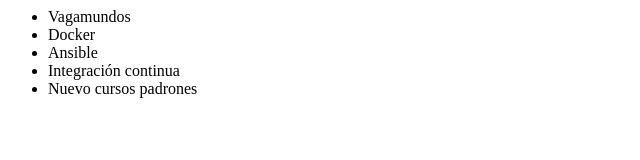
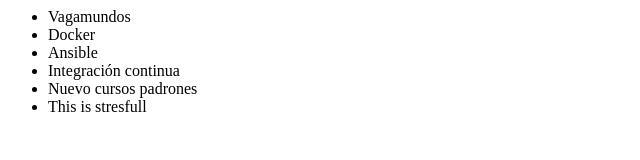
Before and after one commit to JorgeTotena/Prueba-remoto, a plain HTML site: page index.html in a window 1280 px wide. Shown: the full height of the page, 0-640 px from the left. Drawn offline with Linux system fonts and the light colour scheme.

Commit message:
Stresfull test

```diff
--- a/index.html
+++ b/index.html
@@ -11,6 +11,7 @@
          <li> Ansible </li>
          <li> Integración continua </li>
          <li> Nuevo cursos padrones </li>
+         <li> This is stresfull </li>
      </ul>
 </body>
 </html>
```
